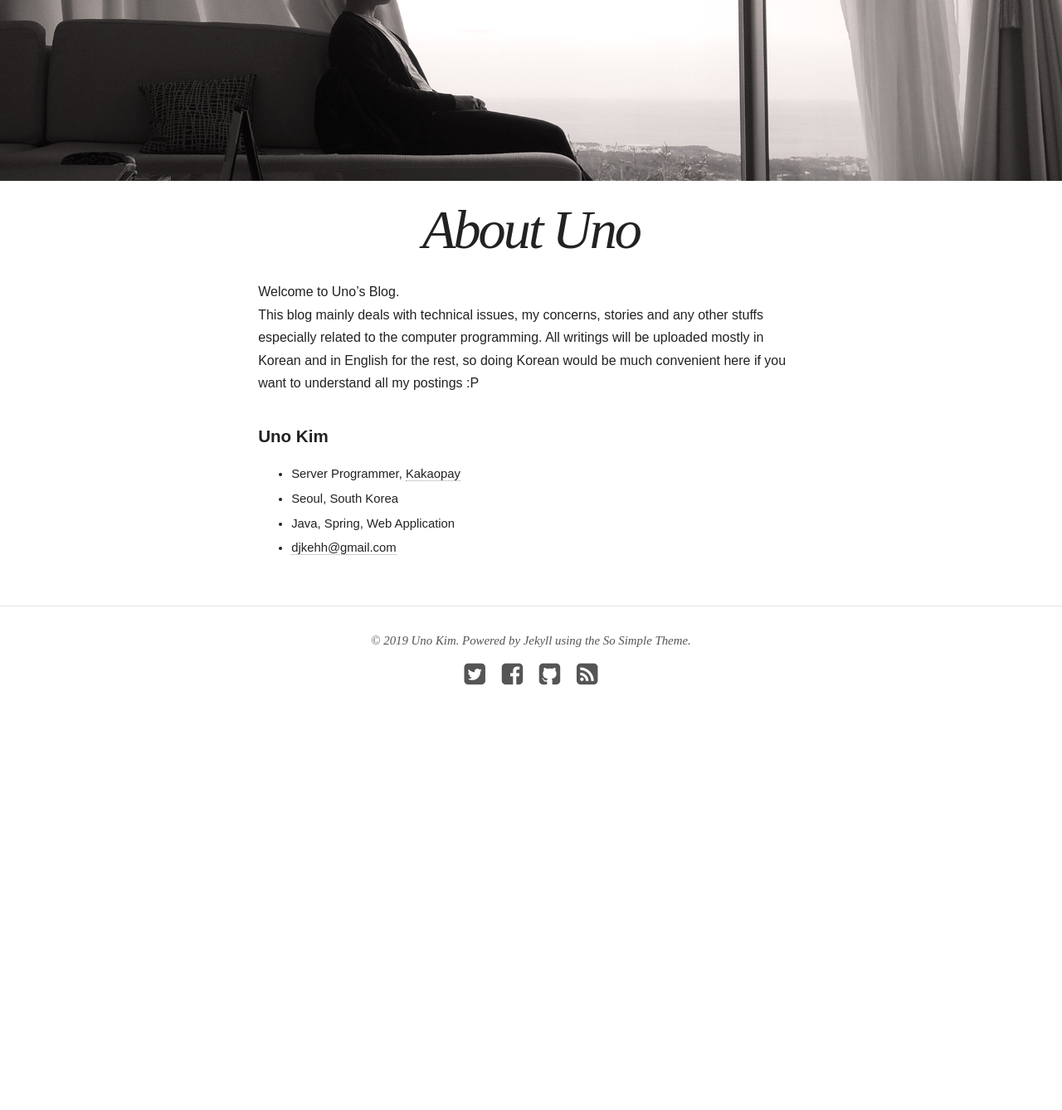
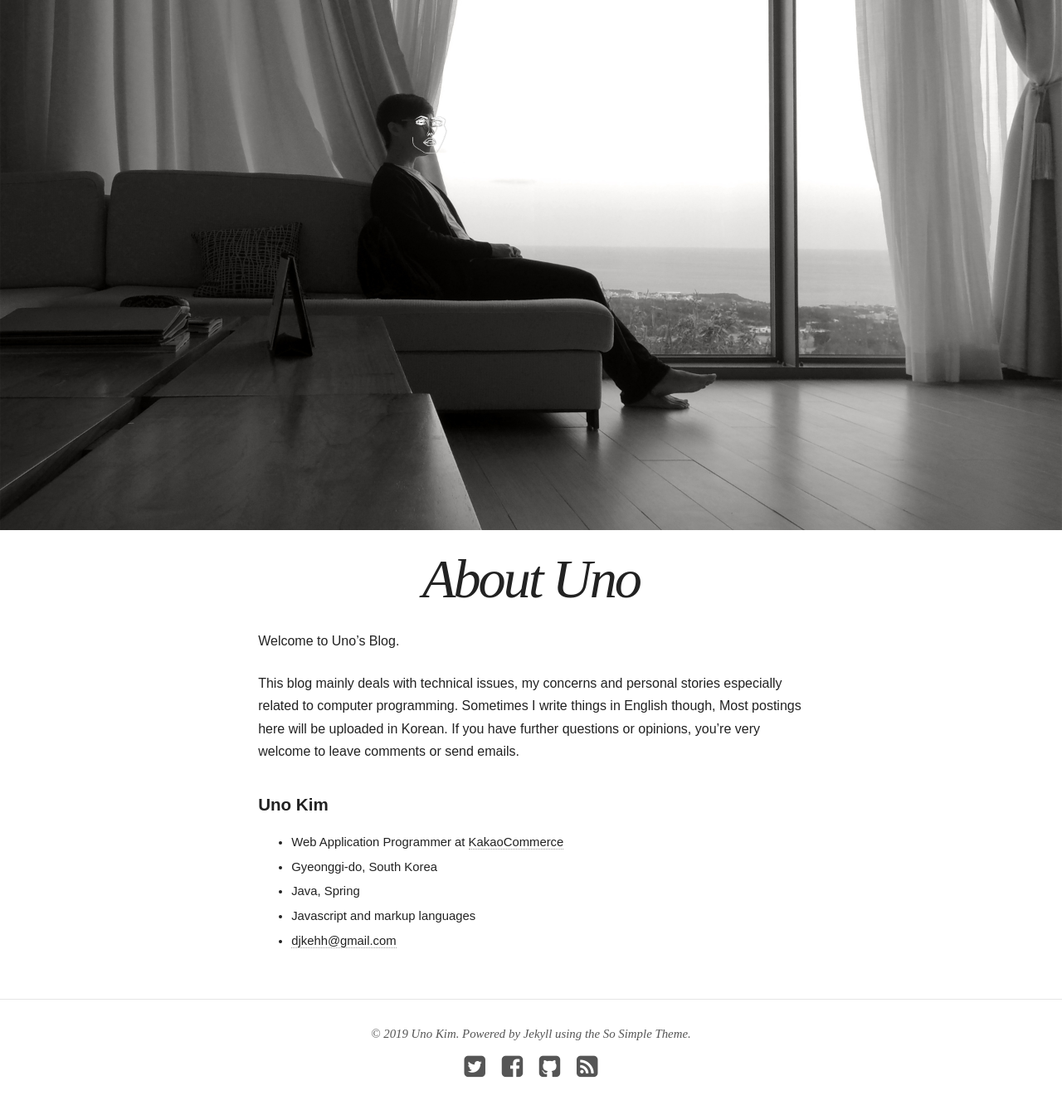
Before and after one commit to djkeh/djkeh.github.io, a Jekyll site: the page built from about/index.md, in a window 1280 px wide and 1400 px high, scrolled down 474 px. Shown: the top 1338 px of the window at 83% size. Built offline with Jekyll 4.4.1, drawn with Linux system fonts in a browser that asks for light colours; nearby versions of some CDN libraries; before the commit the page ends 1401 px from its top, so only the background shows below that.

Commit message:
Update about page

```diff
--- a/about/index.md
+++ b/about/index.md
@@ -2,21 +2,24 @@
 layout: page
 title: About Uno
 excerpt: "About Uno and this blog"
-date: 2015-02-08T19:44:38.564
-modified: 2017-06-01 21:06:03
+date: 2015-02-08 19:44:38
+modified: 2019-01-10 03:48:45
 image:
   feature: my-image-1.jpg
   credit:
   creditlink:
 share: false
+sitemap: true
 ---
 
 Welcome to Uno's Blog.
-This blog mainly deals with technical issues, my concerns, stories and any other stuffs especially related to the computer programming. All writings will be uploaded mostly in Korean and in English for the rest, so doing Korean would be much convenient here if you want to understand all my postings :P
+
+This blog mainly deals with technical issues, my concerns and personal stories especially related to computer programming. Sometimes I write things in English though, Most postings here will be uploaded in Korean. If you have further questions or opinions, you're very welcome to leave comments or send emails.
 
 #### Uno Kim
 
-* Server Programmer, [Kakaopay](https://www.kakaopay.com/)
-* Seoul, South Korea
-* Java, Spring, Web Application
+* Web Application Programmer at [KakaoCommerce](https://www.kakaocommerce.com/)
+* Gyeonggi-do, South Korea
+* Java, Spring
+* Javascript and markup languages
 * [djkehh@gmail.com](mailto:djkehh@gmail.com)
```
Also changed, not shown: images/my-image-1.jpg.
